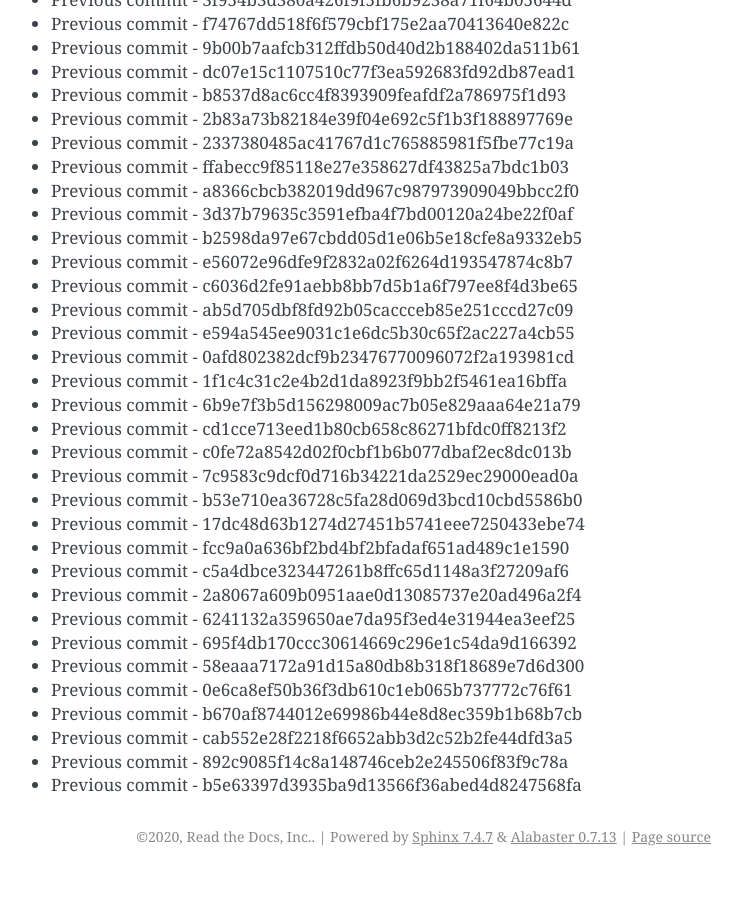
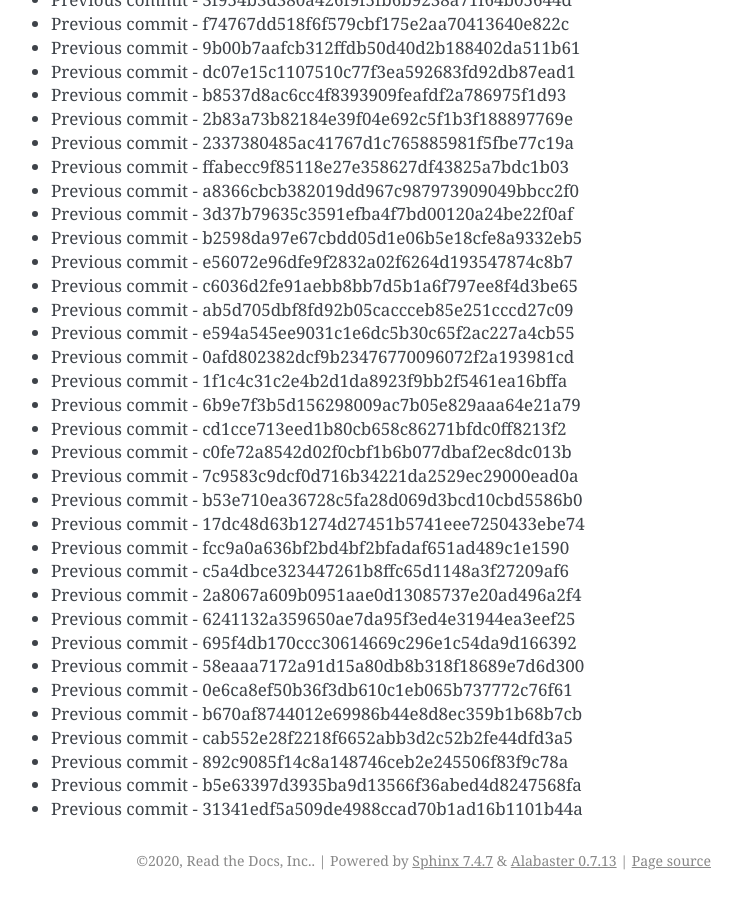
Before and after one commit to readthedocs/rtd-git-stresstest, a Sphinx documentation site: the page built from docs/updates.rst, in a window 1280 px wide and 900 px high, scrolled down 97818 px. Shown: the whole window, without its empty margins (399-1141 px from the left). Built offline with Sphinx 7.4.7, drawn with Linux system fonts in a browser that asks for light colours; before the commit the page ends 98694 px from its top, so only the background shows below that.

Commit message:
Generating commit from previous: 31341edf5a509de4988ccad70b1ad16b1101b44a

```diff
--- a/docs/updates.rst
+++ b/docs/updates.rst
@@ -4142,3 +4142,4 @@ It can be tested for any performance characteristics.
 * Previous commit - cab552e28f2218f6652abb3d2c52b2fe44dfd3a5
 * Previous commit - 892c9085f14c8a148746ceb2e245506f83f9c78a
 * Previous commit - b5e63397d3935ba9d13566f36abed4d8247568fa
+* Previous commit - 31341edf5a509de4988ccad70b1ad16b1101b44a
```
